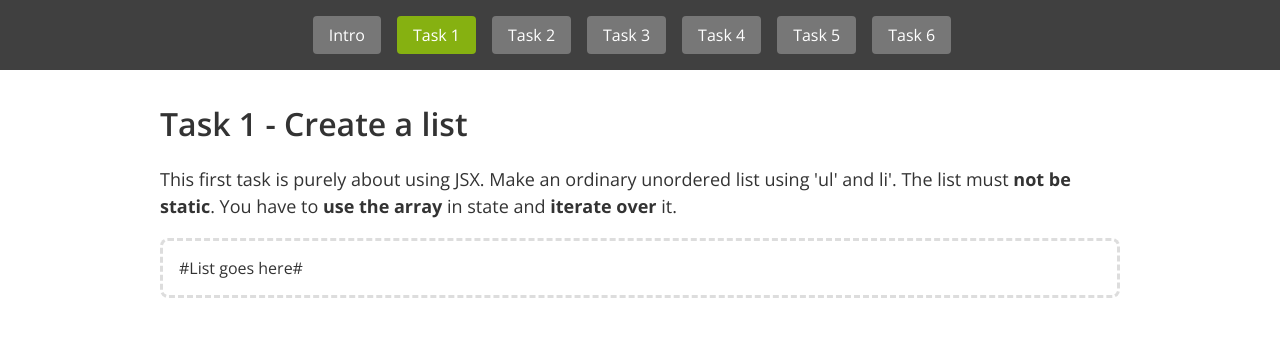
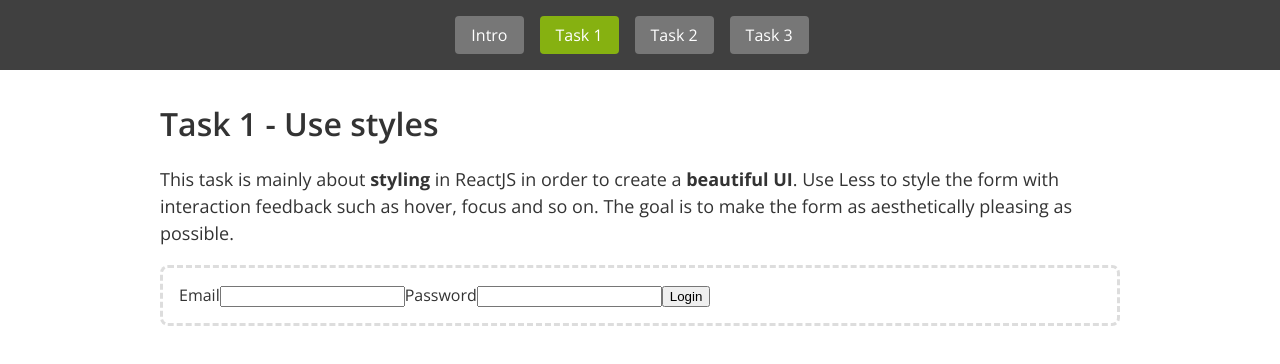
Before and after one commit to UNIwise/frontend-assignment, a React (Create React App) app: page /task/1 in a window 1280 px wide. Shown: the top 364 px of the page. Built offline with nearby package versions, Linux system fonts and the light colour scheme.

Commit message:
remove tasks 1 to 3

```diff
--- a/src/4/index.scss
+++ b/src/1/index.scss
@@ -1,4 +1,4 @@
 /* DO NOT CHANGE THIS ROOT CLASS NAME*/
-#task-5 {
+#task-1 {
   /* Styles goes here */
 }
--- a/src/1/index.tsx
+++ b/src/1/index.tsx
@@ -1,15 +1,36 @@
+// Style
 import { FunctionComponent, useState } from "react";
+import "./index.scss";
 
 const Task1: FunctionComponent = () => {
-  const [items, setItems] = useState([
-    "Item 1",
-    "Item 2",
-    "Item 3",
-    "Item 4",
-    "Item 5",
-  ]);
+  const [email, setEmail] = useState("");
+  const [password, setPassword] = useState("");
 
-  return <div>#List goes here#</div>;
+  const onSubmit = () => {
+    // If you want to do something with form submit
+
+    alert(`Email: ${email} \nPassword: ${password}`);
+  };
+
+  return (
+    <div id="task-1">
+      <form onSubmit={onSubmit}>
+        <label>Email</label>
+        <input
+          name="email"
+          onChange={(event) => setEmail(event.currentTarget.value)}
+          value={email}
+        />
+        <label>Password</label>
+        <input
+          name="password"
+          onChange={(event) => setPassword(event.currentTarget.value)}
+          value={password}
+        />
+        <button>Login</button>
+      </form>
+    </div>
+  );
 };
 
 export default Task1;
--- a/src/2/index.tsx
+++ b/src/2/index.tsx
@@ -1,15 +1,15 @@
-import { FunctionComponent, useState } from "react";
+import { FunctionComponent } from "react";
+
+// Components
+import Input from "./components/Input";
+import List from "./components/List";
 
 const Task2: FunctionComponent = () => {
-  const [value, setValue] = useState("");
-
   return (
     <div>
-      <label>Controlled Input: </label>
-      <input />
+      <Input />
       <br />
-      <br />
-      <p>#Show Input value here#</p>
+      <List />
     </div>
   );
 };
--- a/src/6/index.scss
+++ b/src/3/index.scss
@@ -1,4 +1,4 @@
 /* DO NOT CHANGE THIS ROOT CLASS NAME*/
-#task-6 {
+#task-3 {
   /* Styles goes here */
 }
--- a/src/3/index.tsx
+++ b/src/3/index.tsx
@@ -1,18 +1,16 @@
-import { FunctionComponent, useState } from "react";
+import * as React from "react";
 
-const Task3: FunctionComponent = () => {
-  const [inputValue, setInputValue] = useState("");
-  const [items, setItems] = useState([]);
+// Style
+import "./index.scss";
 
-  return (
-    <div>
-      <label>Search Input: </label>
-      <input />
-      <br />
-      <br />
-      #List goes here#
-    </div>
-  );
+// Components
+/*
+ * Create the components you need in the components folder.
+ * You may find inspiration in task 2
+ */
+
+const Task3: React.FunctionComponent = () => {
+  return <div id="task-3">#Code goes here#</div>;
 };
 
 export default Task3;
--- a/src/4/index.tsx
+++ /dev/null
@@ -1,36 +0,0 @@
-// Style
-import { FunctionComponent, useState } from "react";
-import "./index.scss";
-
-const Task5: FunctionComponent = () => {
-  const [email, setEmail] = useState("");
-  const [password, setPassword] = useState("");
-
-  const onSubmit = () => {
-    // If you want to do something with form submit
-
-    alert(`Email: ${email} \nPassword: ${password}`);
-  };
-
-  return (
-    <div id="task-5">
-      <form onSubmit={onSubmit}>
-        <label>Email</label>
-        <input
-          name="email"
-          onChange={(event) => setEmail(event.currentTarget.value)}
-          value={email}
-        />
-        <label>Password</label>
-        <input
-          name="password"
-          onChange={(event) => setPassword(event.currentTarget.value)}
-          value={password}
-        />
-        <button>Login</button>
-      </form>
-    </div>
-  );
-};
-
-export default Task5;
--- a/src/5/index.tsx
+++ /dev/null
@@ -1,17 +0,0 @@
-import { FunctionComponent } from "react";
-
-// Components
-import Input from "./components/Input";
-import List from "./components/List";
-
-const Task4: FunctionComponent = () => {
-  return (
-    <div>
-      <Input />
-      <br />
-      <List />
-    </div>
-  );
-};
-
-export default Task4;
--- a/src/6/index.tsx
+++ /dev/null
@@ -1,16 +0,0 @@
-import * as React from "react";
-
-// Style
-import "./index.scss";
-
-// Components
-/*
- * Create the components you need in the components folder.
- * You may find inspiration in task 4
- */
-
-const Task6: React.FunctionComponent = () => {
-  return <div id="task-6">#Code goes here#</div>;
-};
-
-export default Task6;
--- a/src/index.tsx
+++ b/src/index.tsx
@@ -14,12 +14,10 @@ import {
 } from "react-router-dom";
 import Intro from "./Intro";
 import { NavLink } from "react-router-dom";
+
 import Task1 from "./1";
 import Task2 from "./2";
 import Task3 from "./3";
-import Task4 from "./4";
-import Task5 from "./5";
-import Task6 from "./6";
 
 const Menu: FunctionComponent = () => {
   return (
@@ -31,12 +29,6 @@ const Menu: FunctionComponent = () => {
       <NavLink to="/task/2">Task 2</NavLink>
 
       <NavLink to="/task/3">Task 3</NavLink>
-
-      <NavLink to="/task/4">Task 4</NavLink>
-
-      <NavLink to="/task/5">Task 5</NavLink>
-
-      <NavLink to="/task/6">Task 6</NavLink>
     </nav>
   );
 };
@@ -66,58 +58,10 @@ const Task: FunctionComponent = () => {
   let { id } = useParams<{ id: string }>();
 
   switch (id) {
-    case "1":
-      return (
-        <>
-          <h1>Task 1 - Create a list</h1>
-          <p className="task-description">
-            This first task is purely about using JSX. Make an ordinary
-            unordered list using 'ul' and li'. The list must{" "}
-            <b>not be static</b>. You have to <b>use the array</b> in state and{" "}
-            <b>iterate over</b> it.
-          </p>
-
-          <TaskContainer>
-            <Task1 />
-          </TaskContainer>
-        </>
-      );
-    case "2":
-      return (
-        <>
-          <h1>Task 2 - Create a controlled input</h1>
-          <p className="task-description">
-            This task is purely about using <b>React's synthetic event</b>{" "}
-            system. Use the existing input and paragraph to display the{" "}
-            <b>the input value</b> in the paragraph. The paragraph must be kept
-            in sync.
-          </p>
-
-          <TaskContainer>
-            <Task2 />
-          </TaskContainer>
-        </>
-      );
-    case "3":
-      return (
-        <>
-          <h1>Task 3 - Create a searchable list</h1>
-          <p className="task-description">
-            Use the <b>knowledge</b> you used in the <b>previous 2 tasks</b> to
-            make at searchable list. You must have a <b>input</b> and a{" "}
-            <b>list</b>. The list should be <b>filtered</b> using the value in
-            the input as the user types.
-          </p>
-
-          <TaskContainer>
-            <Task3 />
-          </TaskContainer>
-        </>
-      );
-      case "4":
+      case "1":
         return (
           <>
-            <h1>Task 4 - Use styles</h1>
+            <h1>Task 1 - Use styles</h1>
             <p className="task-description">
               This task is mainly about <b>styling</b> in ReactJS in order to
               create a <b>beautiful UI</b>. Use Less to style the form with
@@ -126,14 +70,14 @@ const Task: FunctionComponent = () => {
             </p>
 
             <TaskContainer>
-              <Task4 />
+              <Task1 />
             </TaskContainer>
           </>
         );
-      case "5":
+      case "2":
       return (
         <>
-          <h1>Task 5 - Use component composition</h1>
+          <h1>Task 2 - Use component composition</h1>
           <p className="task-description">
             Use the <b>knowledge</b> you used in the <b>previous tasks</b> to
             make a searchable list. The requirement is the same as with Task 3.
@@ -147,14 +91,14 @@ const Task: FunctionComponent = () => {
           </p>
 
           <TaskContainer>
-            <Task5 />
+            <Task2 />
           </TaskContainer>
         </>
       );
-    case "6":
+    case "3":
       return (
         <>
-          <h1>Task 6 - Create a Todo List and/or Freestyle</h1>
+          <h1>Task 3 - Create a Todo List and/or Freestyle</h1>
           <p className="task-description">
             This task is mainly about <b>combining different concepts</b> from
             ReactJS in order to create a <b>small and simple application</b>.
@@ -173,7 +117,7 @@ const Task: FunctionComponent = () => {
           </p>
 
           <TaskContainer>
-            <Task6 />
+            <Task3 />
           </TaskContainer>
         </>
       );
```
Also changed, not shown: src/2/components/Input.tsx (renamed from src/5/components/Input.tsx), src/2/components/Item.tsx (renamed from src/5/components/Item.tsx), src/2/components/List.tsx (renamed from src/5/components/List.tsx).
